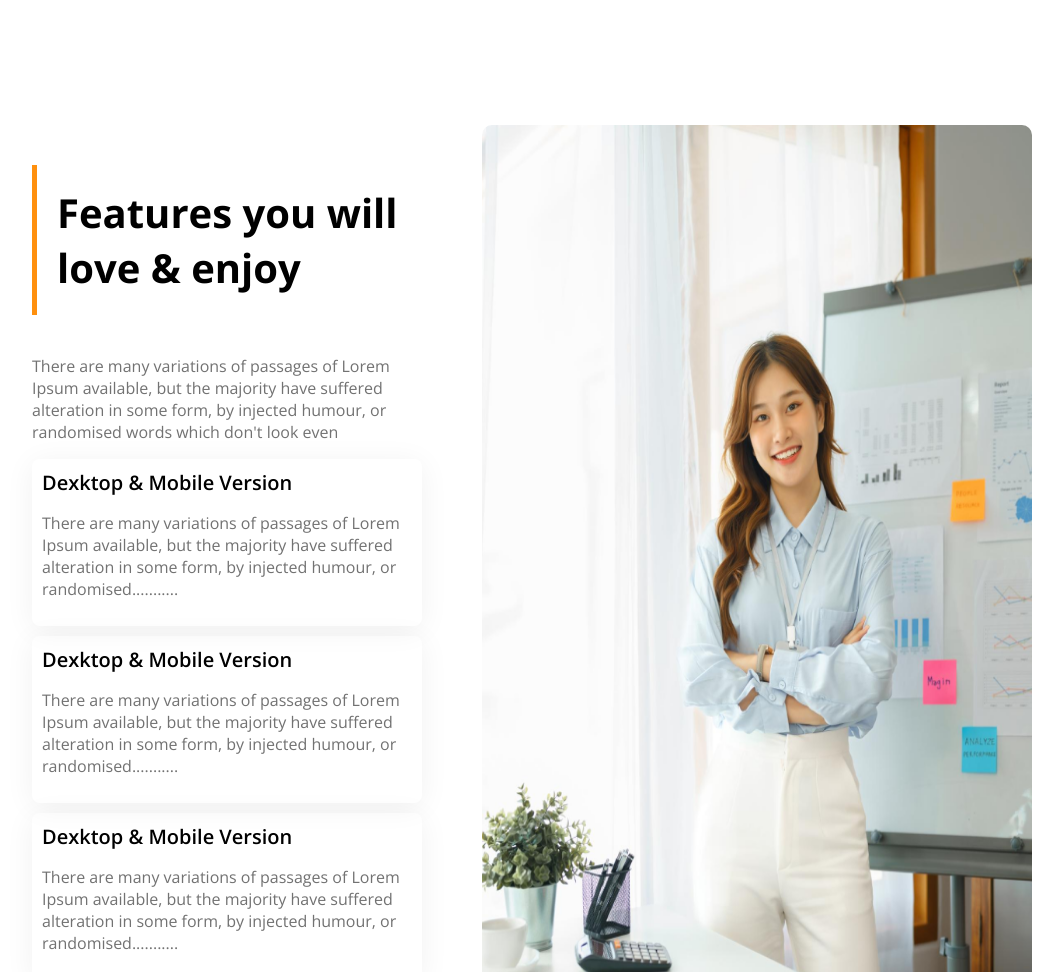
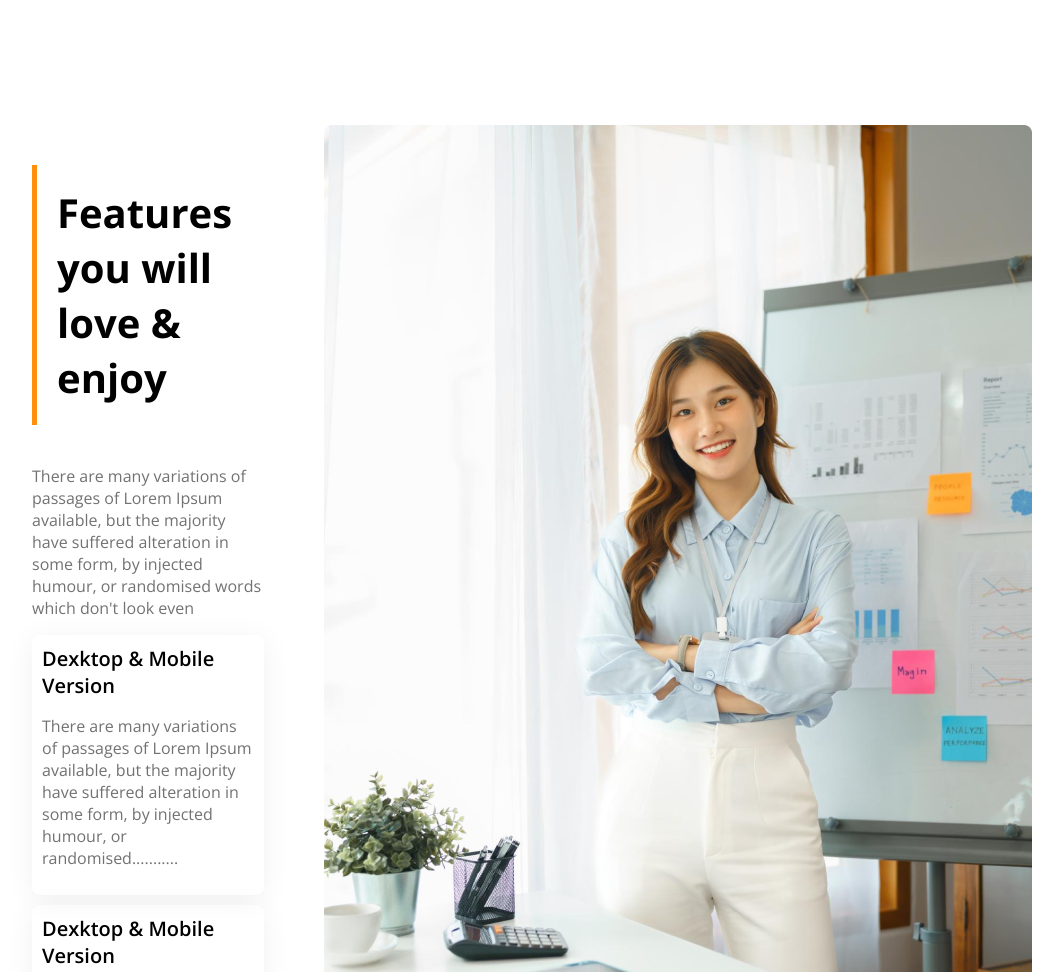
Before and after one commit to farial-robama/G3_Architects_Website, a plain HTML site: page index.html in a window 1280 px wide. Shown: the part 1560-2532 px from the top of the page, without its empty margins (108-1171 px from the left). Drawn offline with nearby package versions, Linux system fonts and the light colour scheme.

Commit message:
update some feature styles

```diff
--- a/index.html
+++ b/index.html
@@ -48,7 +48,7 @@
          <section class="features display-flex">
             <div>
                 <h3 id="features-section-title" class="section-title">Features you will <br> love & enjoy</h3>
-                <p class="text-light-gray feature-paragrapgh">There are many variations of passages of Lorem Ipsum available, but the majority have suffered alteration in some form, by injected humour, or randomised words which don't look even</p>
+                <p class="text-light-gray">There are many variations of passages of Lorem Ipsum available, but the majority have suffered alteration in some form, by injected humour, or randomised words which don't look even</p>
 
                 <!-- feature card container -->
                  <div class="feature-card">
@@ -71,7 +71,7 @@
 
             </div>
             <div>
-                <img class="feature-image" src="./images/architect.png" alt="">
+                <img  src="./images/architect.png" alt="">
                 <button id="experience-badge" class="btn-primary">
                     <span id="experience-year">10+ Years</span>
                     <br>
--- a/styles/architect.css
+++ b/styles/architect.css
@@ -138,8 +138,6 @@ main > section{
 .features{
     gap: 60px;
     align-items: flex-start;
-
-
 }
 
 #features-section-title{
@@ -147,9 +145,9 @@ main > section{
     padding: 20px;
 
 }
-.feature-paragrapgh{
-    width: 100%;
-}
+/* .feature-paragrapgh{
+    width: 100%; */
+
 .feature-card{
     padding: 10px;
     border-radius: 8px;
@@ -157,14 +155,17 @@ main > section{
     margin-bottom: 10px;
 
 }
-.feature-image {
+/* .feature-image {
   width: 100%;
   height: 1000px;
   width: 550px;
   border-radius: 10px;
   margin: 0 auto;
 
-}
+} */
+ .features> div{
+    flex: 1;
+ }
 
 .feature-card .feature-title{
     font-weight: 600;
```
